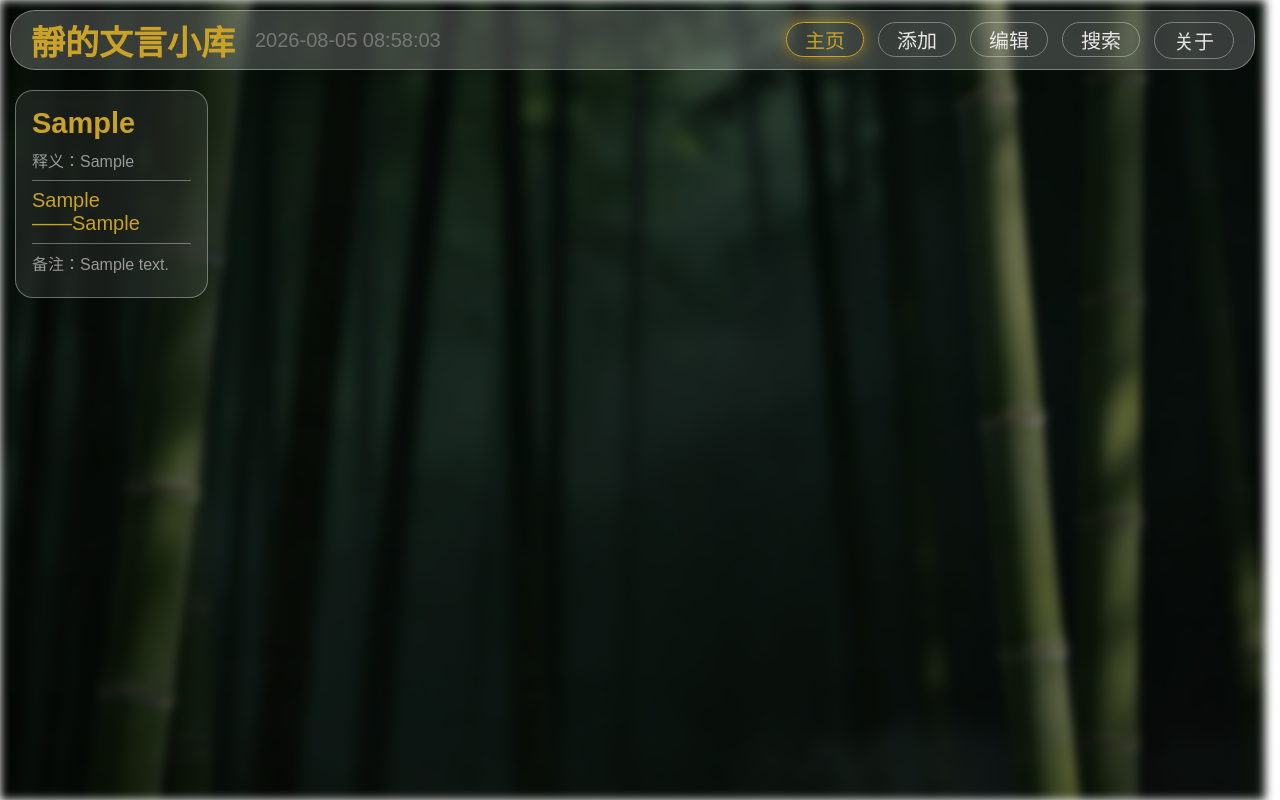
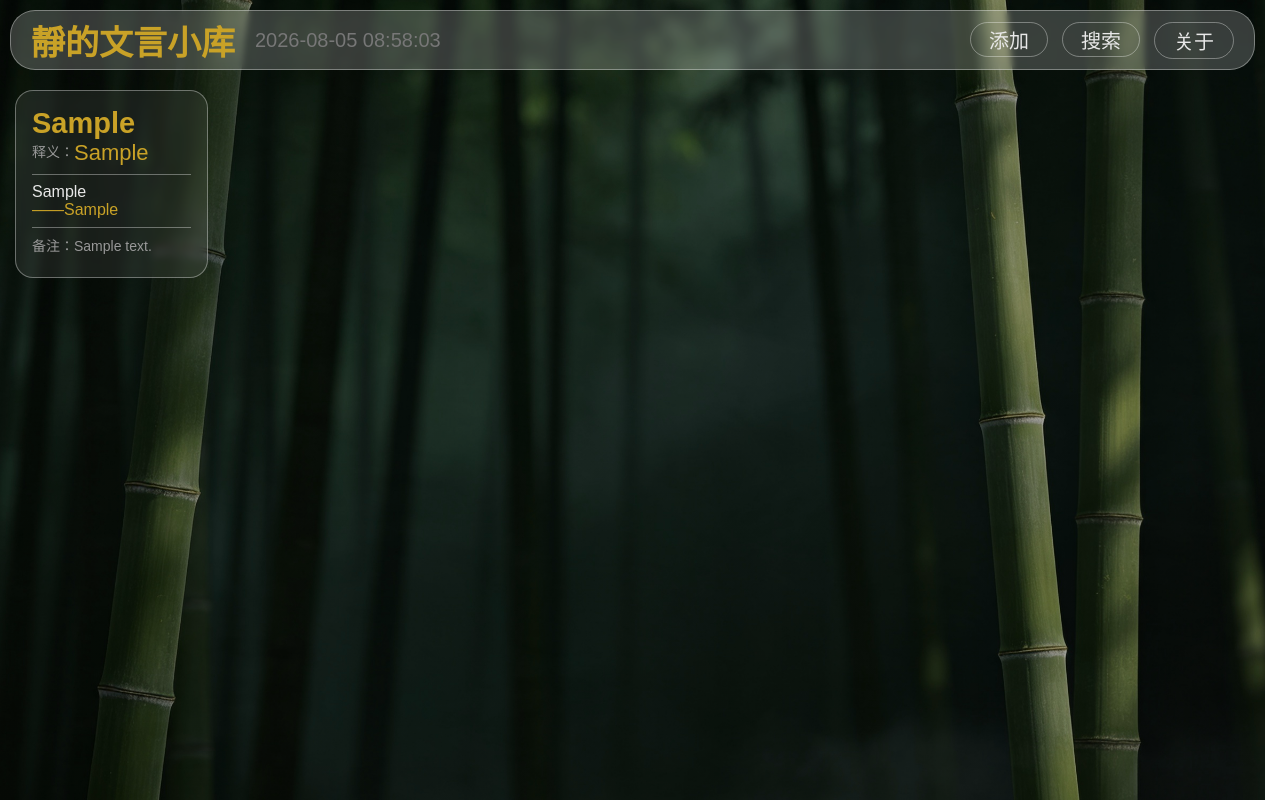
Before and after one commit to jinan200909/wenyan-library, a Flask app: page / in a window 1280 px wide. Run offline with Flask 3, Linux system fonts and the light colour scheme; tables that the repository leaves empty hold one stand-in row (values such as "Sample post").

Commit message:
修改卡片相关内容

```diff
--- a/static/add.css
+++ b/static/add.css
@@ -3,13 +3,13 @@
 
 .content #overlay {
     display: none;
-    position: absolute;
-    top: 0;
-    left: 0;
-    width: 100%;
-    height: 100%;
-    background:var(--card-color);
-    backdrop-filter:blur(4px);
+    position: fixed;
+    inset: 0;
+    width: 100vw;
+    height: 100vh;
+    background: var(--card-color);
+    backdrop-filter: blur(4px);
+    -webkit-backdrop-filter: blur(4px);
     z-index: 50;
 }
 
@@ -48,14 +48,6 @@
 }
 
 #overlay.show {
-    display: block;
-}
-
-#close-btn {
-    display: none;
-}
-
-#close-btn.show {
     display: block;
 }
 
--- a/static/style.css
+++ b/static/style.css
@@ -14,7 +14,6 @@ body::before {
     background-size: cover;
     background-position: center;
     background-attachment: fixed;
-    filter: blur(5px);
     z-index: -1;
 }
 
@@ -22,6 +21,11 @@ body {
     font-family: "SimSun", "宋体", sans-serif;
     margin: 0;
     padding: 10px;
+    overflow: auto;
+}
+
+body.no-scroll {
+    overflow: hidden;
 }
 
 .top-nav {
@@ -97,21 +101,25 @@ body {
 }
 
 .navbar button {
-    width:78px;
-    height:35px;
-    display:flex;
-    align-items:center;
-    justify-content:center;
-    color:var(--text);
+    width: 78px;
+    height: 35px;
+    display: flex;
+    align-items: center;
+    justify-content: center;
+    color: var(--text);
     font-family: inherit;
-    font-size:20px;
-    border-radius:999px;
-    text-decoration:none;
-    transition:.3s;
+    font-size: 20px;
+    border-radius: 999px;
+    text-decoration: none;
+    transition: .3s;
     /* 半透明玻璃 */
     background: transparent;
     border: 1px solid var(--side-border);
     box-shadow: none;
+}
+
+.navbar button.disapp {
+    display: none;
 }
 
 .navbar a:hover {
@@ -130,12 +138,6 @@ body {
     background: var(--side-bg);
     color: var(--gold);
     transform: scale(0.98);
-}
-
-.navbar button.active {
-    color: var(--gold);
-    border-color: var(--gold);
-    box-shadow: 0 0 15px var(--shadow);
 }
 
 .sidebar::after {
@@ -163,47 +165,81 @@ body {
 }
 
 .word-card {
+    isolation: isolate;
     width: auto;
     break-inside: avoid;
     margin-bottom: 15px;
     padding: 16px;
     border-radius: 18px;
     transition: .3s;
+    transform: translateZ(0);
     /* 半透明玻璃 */
     background: var(--card-color);
     /* 磨砂 */
     backdrop-filter: blur(5px);
     -webkit-backdrop-filter: blur(5px);
     border: 0.5px solid var(--card-border);
+    z-index: 1;
 }
 
 .word-card h2 {
     color: var(--gold);
     margin-top: 0;
-    margin-bottom: 8px;
+    margin-bottom: 0px;
     font-size: 29px;
 }
 
 .word-card p {
-    color:var(--subtext);
     margin-top: 0;
     margin-bottom: 0;
 }
 
 p.mean {
-    padding-bottom: 8px;
+    margin-bottom: 8px;
+    display: flex;
+    align-items: baseline;
+    gap: 0px;
+}
+
+span.mean-subtext {
+    position: relative;
+    top: -3px;
+    flex-shrink: 0;
+    color: var(--subtext);
+    font-size: 14px;
+}
+
+span.mean {
+    color: var(--gold);
+    font-size: 22px;
+    flex: 1;
+    overflow-wrap: anywhere;
+    word-break: break-word;
 }
 
 p.sentence-source {
-    color: var(--gold);
     padding-top: 8px;
-    padding-bottom: 8px;
     font-size: 20px;
     border-top: 0.2px solid var(--card-border);
 }
 
+p.sentence {
+    color: var(--sentence);
+    margin-top: 0;
+    margin-bottom: 0;
+}
+
+p.source {
+    color: var(--gold);
+    margin-top: 0;
+    margin-bottom: 0;
+}
+
 p.note {
+    color: var(--subtext);
+    font-size: 14px;
     border-top: 0.5px solid var(--card-border);
+    margin-top: 8px;
     padding-top: 7px;
     padding-bottom: 6px;
 }
--- a/static/variables.css
+++ b/static/variables.css
@@ -1,11 +1,13 @@
 
 :root {
-    --bg: rgba(0,0,0,0.45);
+    --bg: rgba(0,0,0,0.35);
     --card: #1E1E1E;
     --border: #444;
     --text: #E8E8E8;
     --subtext: #999;
     --gold: #C9A227;
+    --sentence: #E8E8E8;
+    --btn-gold: #d2b75c;
     --title-color: #B08D2C;
     --time-color: #777;
     --side-color: rgba(255,255,255,0.8);
--- a/templates/base.html
+++ b/templates/base.html
@@ -4,7 +4,7 @@
 <head>
 
 <meta name="viewport" content="width=device-width, initial-scale=1.0">
-<body>
+<body id="scroll">
 <link rel="stylesheet" href="/static/variables.css">
 <link rel="stylesheet" href="/static/style.css">
 <link rel="stylesheet" href="/static/add.css">
@@ -24,9 +24,7 @@
     </div>
 
     <nav class="navbar">
-        <button id="home-btn" class="active">主页</button>
         <button id="add-btn" type="button">添加</button>
-        <button id="edit-btn" type="button">编辑</button>
         <button id="search-btn" type="button">搜索</button>
         <a href="/about"
         {% if request.path == "/about" %}class="active"{% endif %}>关于</a>
--- a/templates/index.html
+++ b/templates/index.html
@@ -1,17 +1,18 @@
 {% extends "base.html" %}
 
+{% block content %}
 <div class="content">
-    {% block content %}
-
     <div class="waterfall">
         {% for word in words %}
         <div class="word-card" data-id="{{word['id']}}">
             <h2>{{word["word"]}}</h2>
-            <p class="mean">释义：{{word["mean"]}}</p>
+            <p class="mean"><span class="mean-subtext">释义：</span><span class="mean">{{word["mean"]}}</span></p>
             {% if word["sentence"] or word["source"]%}
-                {% if not word["sentence"] %}<p class="sentence-source">——{{word["source"]}}</p>{% endif %}
-                {% if not word["source"] %}<p class="sentence-source">{{word["sentence"]}}</p>{% endif %}
-                {% if word["sentence"] and word["source"] %}<p class="sentence-source">{{word["sentence"]}}<br>——{{word["source"]}}</p>{% endif %}
+            <p class="sentence-source">
+                {% if not word["sentence"] %}<p class="source">——{{word["source"]}}</p>{% endif %}
+                {% if not word["source"] %}<p class="sentence">{{word["sentence"]}}</p>{% endif %}
+                {% if word["sentence"] and word["source"] %}<p class="sentence">{{word["sentence"]}}</p><p class="source">——{{word["source"]}}</p>{% endif %}
+            </p>
             {% endif %}
             {% if word["note"] %}
                 <p class="note">备注：{{word["note"]}}</p>
@@ -27,15 +28,12 @@
             </div>
         </div>
         {% endfor %}
+    </div>
+</div>
 
-
-    </div>
 <div id="overlay"></div>
-
 <div id="add-modal">
-
     <h2>添加词条</h2>
-
     <form action="/" method="post" class="form-item">
         <div class="input-box">
             <input name="word" id="word" type="text" placeholder=" " required>
@@ -63,7 +61,5 @@
             <button id="ok-btn" type="submit">确认</button>
         </div>
     </form>
-
 </div>
 {% endblock %}
-</div>
```
Also changed, not shown: static/main.js (+25 -23 lines), templates/edit.html (deleted, +0 -73 lines), 1 other file. Lines whose indentation alone changed are shown as unchanged.
